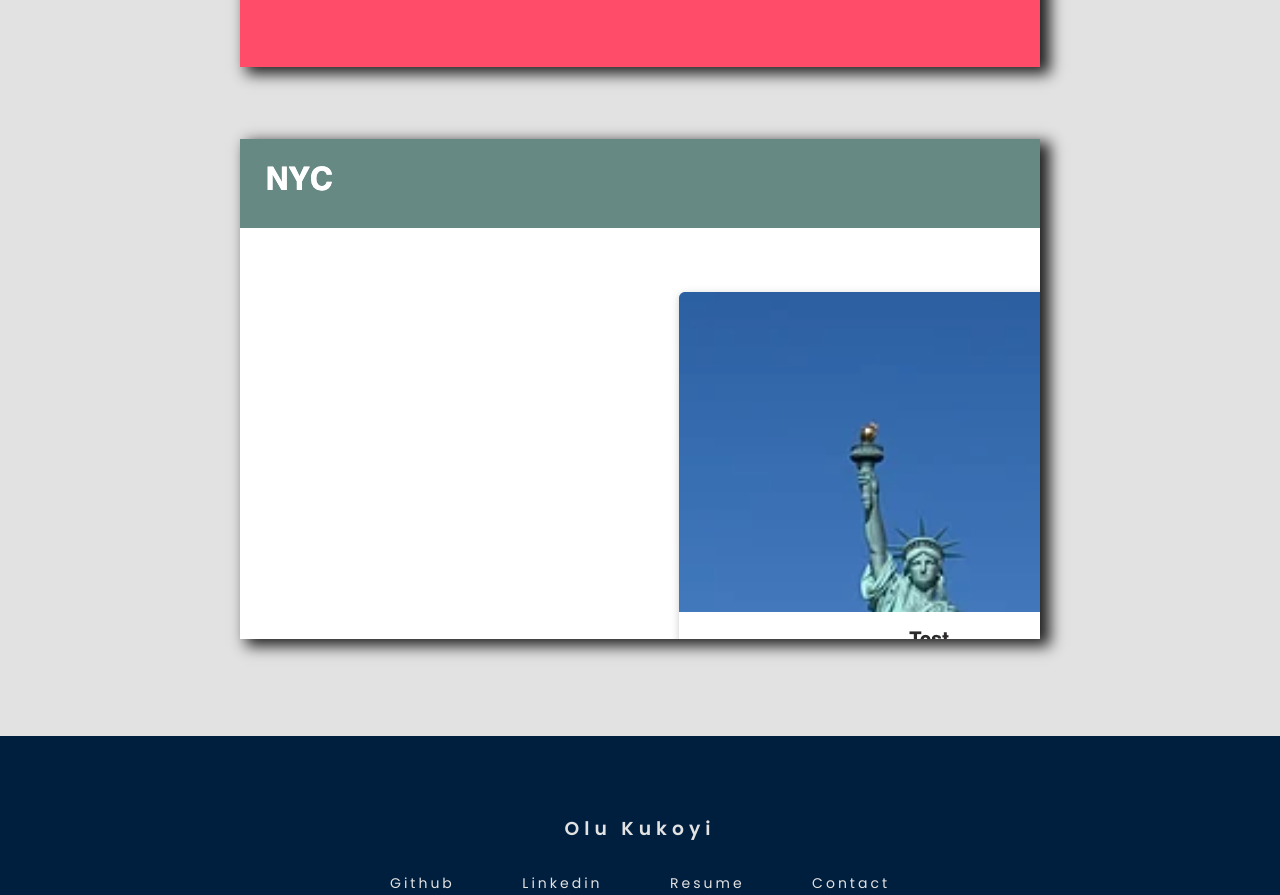
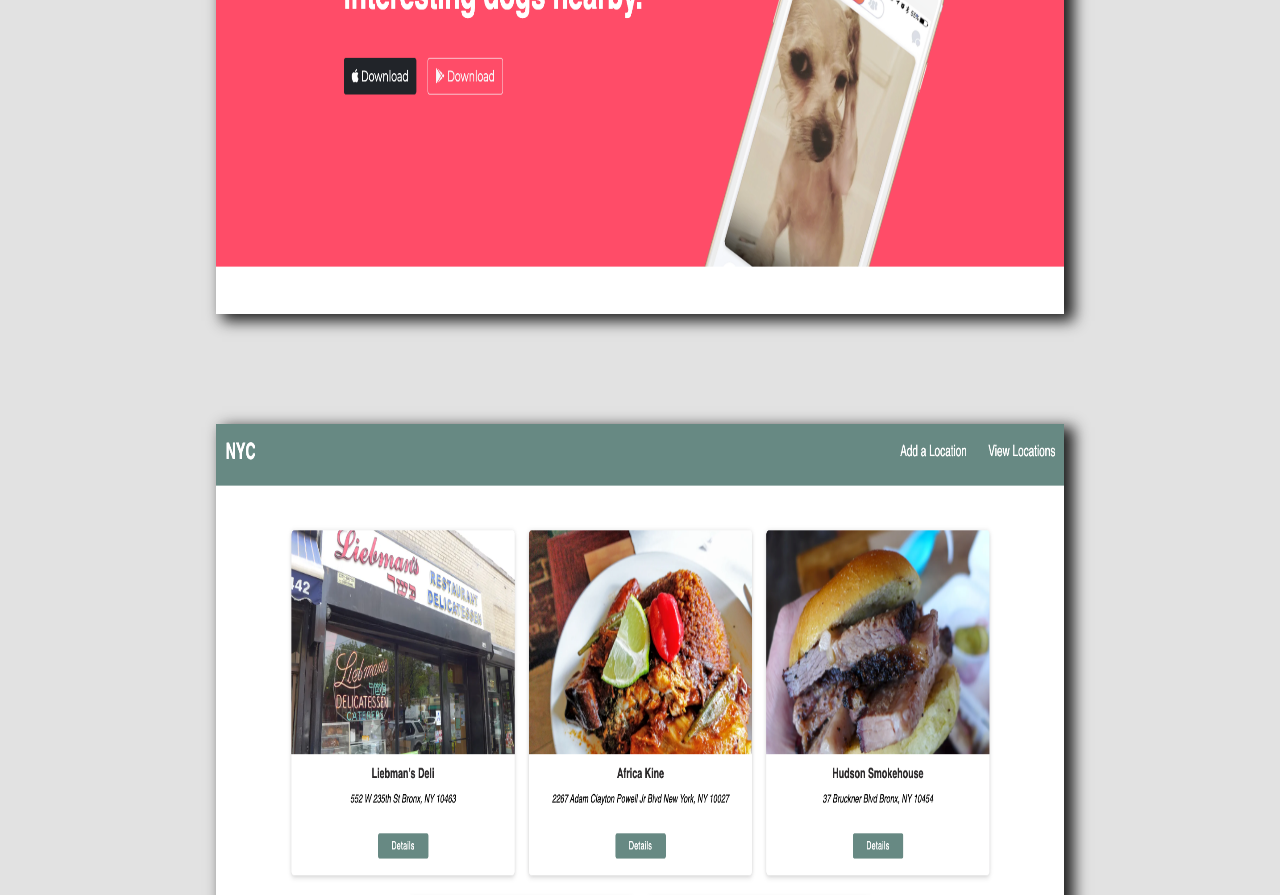
Before and after one commit to olukukoyi/portfolio, a React (Create React App) app: page /contact in a window 1280 px wide. Shown: the part 2660-3555 px from the top of the page. Built offline with nearby package versions, Linux system fonts and the light colour scheme.

Commit message:
fixed form and project images

```diff
--- a/public/index.html
+++ b/public/index.html
@@ -7,6 +7,8 @@
       content="width=device-width, initial-scale=1, shrink-to-fit=no"
     />
     <meta name="theme-color" content="#000000" />
+    <meta name="viewport" content="width=device-width, initial-scale=1" />
+
     <title>Olu Kukoyi</title>
     <!--
       manifest.json provides metadata used when your web app is added to the
--- a/src/AboutMe.css
+++ b/src/AboutMe.css
@@ -3,6 +3,8 @@
   justify-content: center;
   align-items: center;
   margin: 0 auto;
+  /* width: 100vw;
+  height: 50vh; */
 }
 
 .aboutMe__close {
@@ -24,12 +26,11 @@
   align-self: center;
   display: flex;
   justify-content: space-between;
-  width: 50vw;
   border: solid 2px black;
   border-radius: 39px;
   max-width: 1200px;
   width: 90%;
-  height: 700px;
+  height: 90vh;
   transition: all 300ms ease;
 }
 
@@ -51,10 +52,11 @@
     border-radius: 0;
     max-width: 1200px;
     width: 90%;
-    height: 132vh;
+    height: 100%;
   }
   .aboutMe__form {
     width: 100%;
+    /* height: 100vh; */
   }
 
   .aboutMe {
--- a/src/ProjectInfo.js
+++ b/src/ProjectInfo.js
@@ -30,7 +30,7 @@
   },
   {
     key: "04",
-    img: "./images/nycfood-img.png",
+    img: "./images/nycfood-img2.png",
     title: "NYC Trending Food Locations",
     tech: "React, Javascript, Css, Netlifly",
     info: "Lorem ipsum dolor sit amet, consectetur adipiscing elit, sed do eiusmod tempor incididunt ut labore et dolore magna aliqua. Ut enim ad minim veniam, quis nostrud exercitation ullamco laboris nisi ut aliquip ex ea commodo consequat. ",
--- a/src/Projects.css
+++ b/src/Projects.css
@@ -26,15 +26,14 @@
 }
 
 .projects__item {
+  display: grid;
   -webkit-box-shadow: 8px 5px 14px 2px rgba(0, 0, 0, 0.86);
   box-shadow: 8px 5px 14px 2px rgba(0, 0, 0, 0.86);
-  width: 1100px;
-  height: 500px;
-  /* color: white; */
-  /* background-color: black; */
-  margin-bottom: 9%;
+  width: 69%;
+  height: 550px;
   position: relative;
   overflow: hidden;
+  margin: 0 auto 9% auto;
 }
 
 .projects__item__wrapper:before {
@@ -56,7 +55,9 @@
 }
 
 .projects__item_image {
-  object-fit: contain;
+  width: 100%;
+  height: 100%;
+  /* object-fit: contain; */
   transition: all 300ms ease;
 }
 
@@ -123,22 +124,22 @@
 
 /* media queries */
 
-@media screen and (max-width: 1300px) {
+/* @media screen and (max-width: 1300px) {
   .projects__item {
     width: 800px !important;
   }
-}
+} */
 
-@media screen and (max-width: 990px) {
+/* @media screen and (max-width: 990px) {
   .projects__item {
     width: 700px !important;
   }
-}
+} */
 
 @media screen and (max-width: 930px) {
-  .projects__item {
+  /* .projects__item {
     width: 600px !important;
-  }
+  } */
 
   .projects__item:hover .projects__item_info {
     transform: translateY(-25%);
@@ -146,9 +147,9 @@
 }
 
 @media screen and (max-width: 768px) {
-  .projects__item {
+  /* .projects__item {
     width: 460px !important;
-  }
+  } */
 
   .projects__item_info {
     font-size: 14px;
```
Also changed, not shown: public/images/nycfood-img2.png (added), 1 other file (tests, documents, lock files or other folders).
